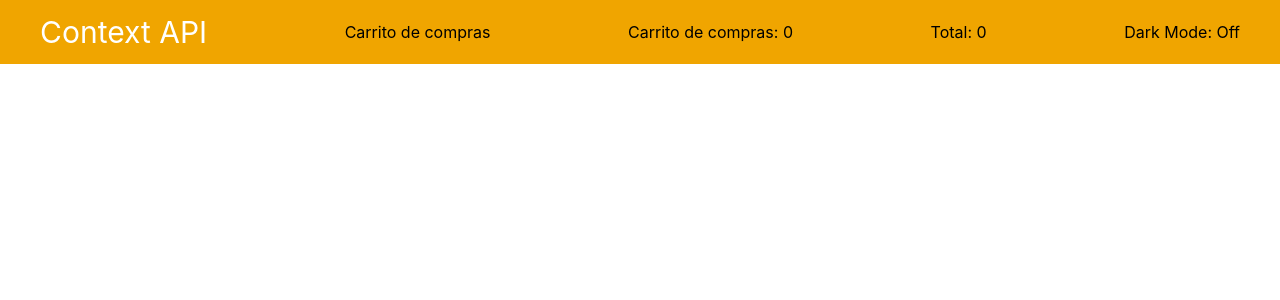
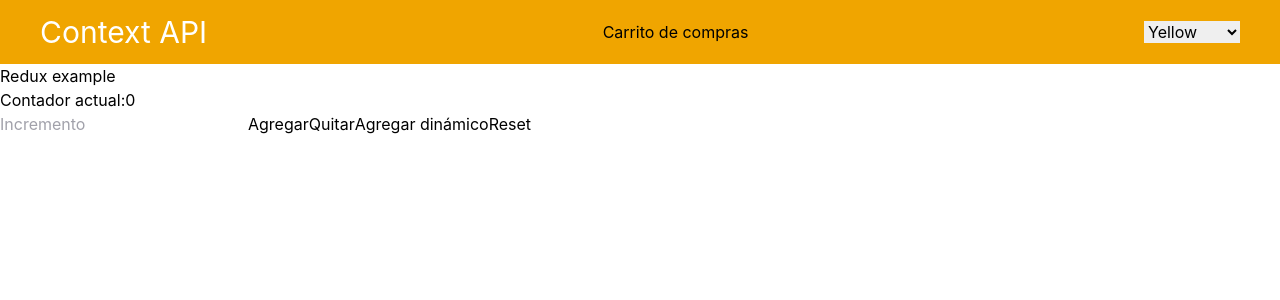
Before and after one commit to DanielMezaAcademlo/curso-react-aug-2021, a React (Create React App) app in the folder react-academlo/: page /example in a window 1280 px wide. Shown: the top 300 px of the page. Built offline with nearby package versions, Linux system fonts and the light colour scheme.

Commit message:
useDispatch y useSelector

```diff
--- a/react-academlo/package.json
+++ b/react-academlo/package.json
@@ -9,6 +9,7 @@
     "@testing-library/user-event": "^12.8.3",
     "react": "^17.0.2",
     "react-dom": "^17.0.2",
+    "react-redux": "^7.2.6",
     "react-router-dom": "^5.3.0",
     "react-scripts": "4.0.3",
     "web-vitals": "^1.1.2"
--- a/react-academlo/src/App.js
+++ b/react-academlo/src/App.js
@@ -4,10 +4,11 @@ import "./App.css";
 import { BrowserRouter, Switch, Route } from "react-router-dom";
 
 //Views
-import Home from "./pages/Home/Home";
-import Followers from "./pages/Followers/Followers";
-import Store from "./pages/Store/Store";
-import Cart from "./pages/Cart/Cart";
+import Home from "./Pages/Home/Home";
+import Followers from "./Pages/Followers/Followers";
+import Store from "./Pages/Store/Store";
+import Cart from "./Pages/Cart/Cart";
+import Example from "./Pages/Example/Example";
 
 //Layout
 import MainLayout from "./Layouts/MainLayout";
@@ -36,6 +37,10 @@ function App() {
               <Route path="/store/cart" exact>
                 <Cart />
               </Route>
+
+              <Route path="/example" exact>
+                <Example />
+              </Route>
             </MainLayout>
           </Switch>
         </BrowserRouter>
--- a/react-academlo/src/Components/Custom/Header/Header.jsx
+++ b/react-academlo/src/Components/Custom/Header/Header.jsx
@@ -8,14 +8,17 @@ import DarkModeContext from "../../../Context/DarkModeContext";
 import StoreContext from "../../../Context/StoreContext";
 
 const Header = () => {
-  const { darkMode, handleDarkMode } = useContext(DarkModeContext);
-  const { state } = useContext(StoreContext);
+  const { state, dispatch } = useContext(DarkModeContext);
+  //const { state } = useContext(StoreContext);
+
+  const handleHeaderColor = e => {
+    console.log(e.target.value.toUpperCase());
+    dispatch({ type: e.target.value.toUpperCase() });
+  };
 
   return (
     <header
-      className={`h-16  flex justify-between items-center mi-clase  ${
-        darkMode ? "bg-black" : "bg-yellow"
-      }`}
+      className={`h-16 bg-${state.color} flex justify-between items-center mi-clase`}
     >
       <h2 className="ml-10 text-2xl tablet:text-3xl	text-white">
         <Link to="/store">Context API</Link>
@@ -23,16 +26,29 @@ const Header = () => {
 
       <Link to={"/store/cart"}>Carrito de compras</Link>
 
-      <p>Carrito de compras: {state.cart.length}</p>
-      <p>Total: {state.total}</p>
+      {/* <p>Carrito de compras: {state.cart.length}</p>
+      <p>Total: {state.total}</p> */}
 
       <p className="mr-10 text-white block tablet:hidden">Menu</p>
-      <button
+      {/* <button
         className={`mr-10 ${darkMode ? "text-white" : "text-black"}`}
         onClick={handleDarkMode}
       >
         Dark Mode: {darkMode ? "On" : "Off"}{" "}
-      </button>
+      </button> */}
+      <select
+        name=""
+        id=""
+        className="mr-10"
+        onChange={e => handleHeaderColor(e)}
+      >
+        <option value="yellow" selected>
+          Yellow
+        </option>
+        <option value="dark">Dark</option>
+        <option value="light_blue">Light Blue</option>
+        <option value="main_blue">Main Blue</option>
+      </select>
     </header>
   );
 };
--- a/react-academlo/src/Context/DarkModeContext.jsx
+++ b/react-academlo/src/Context/DarkModeContext.jsx
@@ -1,17 +1,47 @@
-import React, { createContext, useState } from "react";
+import React, { createContext, useState, useReducer } from "react";
 
 //Crear contexto
 const DarkModeContext = createContext();
 
+const initialState = {
+  color: "yellow"
+};
+
+const reducer = (state, action) => {
+  switch (action.type) {
+    case "YELLOW":
+      return {
+        ...state,
+        color: "yellow"
+      };
+
+    case "MAIN_BLUE":
+      return {
+        ...state,
+        color: "main_blue"
+      };
+
+    case "LIGHT_BLUE":
+      return {
+        ...state,
+        color: "light_blue"
+      };
+
+    case "DARK":
+      return {
+        ...state,
+        color: "black"
+      };
+    default:
+      return state;
+  }
+};
+
 //Crear Provider
+const DarkModeProvider = ({ children }) => {
+  const [state, dispatch] = useReducer(reducer, initialState);
 
-const DarkModeProvider = ({ children }) => {
-  const [darkMode, setDarkMode] = useState(false);
-
-  //Funciones
-  const handleDarkMode = () => setDarkMode(!darkMode);
-
-  const data = { darkMode, handleDarkMode };
+  const data = { state, dispatch };
 
   return (
     <DarkModeContext.Provider value={data}>{children}</DarkModeContext.Provider>
--- /dev/null
+++ b/react-academlo/src/Pages/Example/Example.jsx
@@ -0,0 +1,49 @@
+import React, { useState } from "react";
+import { useDispatch, useSelector } from "react-redux";
+
+//Actions
+import {
+  addCounter,
+  subsCounter,
+  addDinamico
+} from "../../redux/actions/counter.action";
+const Example = () => {
+  const [incremento, setIncremento] = useState(0);
+
+  const dispatch = useDispatch();
+  const { value } = useSelector(state => state.counter);
+
+  const handleAdd1 = () => {
+    dispatch(addCounter());
+  };
+
+  const handleSubs1 = () => {
+    dispatch(subsCounter());
+  };
+
+  const handleAddDinamico = incremento => {
+    dispatch(addDinamico(parseInt(incremento)));
+  };
+
+  return (
+    <div>
+      <h2>Redux example</h2>
+      <p>Contador actual:{value} </p>
+
+      <input
+        type="number"
+        placeholder="Incremento"
+        onChange={e => setIncremento(e.target.value)}
+      />
+
+      <button onClick={handleAdd1}>Agregar</button>
+      <button onClick={handleSubs1}>Quitar</button>
+      <button onClick={() => handleAddDinamico(incremento)}>
+        Agregar dinámico
+      </button>
+      <button>Reset</button>
+    </div>
+  );
+};
+
+export default Example;
--- a/react-academlo/src/index.js
+++ b/react-academlo/src/index.js
@@ -1,11 +1,15 @@
 import React from "react";
 import ReactDOM from "react-dom";
+import { Provider } from "react-redux";
+import { store } from "./redux/store/store";
 import "./index.css";
 import App from "./App";
 
 ReactDOM.render(
   <React.StrictMode>
-    <App />
+    <Provider store={store}>
+      <App />
+    </Provider>
   </React.StrictMode>,
   document.getElementById("root")
 );
--- /dev/null
+++ b/react-academlo/src/redux/actions/counter.action.js
@@ -0,0 +1,20 @@
+import { counterTypes } from "../types/counter.types";
+
+export const addCounter = () => {
+  return {
+    type: counterTypes.ADD
+  };
+};
+
+export const subsCounter = () => {
+  return {
+    type: counterTypes.SUBS
+  };
+};
+
+export const addDinamico = incremento => {
+  return {
+    type: counterTypes.ADD_DINAMICO,
+    payload: incremento
+  };
+};
--- /dev/null
+++ b/react-academlo/src/redux/reducers/counter.reducer.js
@@ -0,0 +1,29 @@
+import { counterTypes } from "../types/counter.types";
+
+const initialState = {
+  value: 0
+};
+export const counterReducer = (state = initialState, action) => {
+  switch (action.type) {
+    case counterTypes.ADD:
+      return {
+        ...state,
+        value: state.value + 1
+      };
+
+    case counterTypes.SUBS:
+      return {
+        ...state,
+        value: state.value - 1
+      };
+
+    case counterTypes.ADD_DINAMICO:
+      return {
+        ...state,
+        value: state.value + action.payload
+      };
+
+    default:
+      return state;
+  }
+};
--- /dev/null
+++ b/react-academlo/src/redux/store/store.js
@@ -0,0 +1,25 @@
+//1. Importaciones necesarias
+import { createStore, combineReducers } from "redux";
+//Reducers
+import { counterReducer } from "../reducers/counter.reducer";
+//2. CombineReducers
+
+const reducers = combineReducers({
+  counter: counterReducer
+});
+
+// {
+//   counter: {
+//     value: 0;
+//   },
+//   otrosReducers: {
+//     propiedades: 0
+//   }
+// }
+
+//3. Ceación y exportación del store
+
+export const store = createStore(
+  reducers,
+  window.__REDUX_DEVTOOLS_EXTENSION__ && window.__REDUX_DEVTOOLS_EXTENSION__()
+);
--- /dev/null
+++ b/react-academlo/src/redux/types/counter.types.js
@@ -0,0 +1,5 @@
+export const counterTypes = {
+  ADD: "ADD_COUNTER",
+  SUBS: "SUBS_COUNTER",
+  ADD_DINAMICO: "ADD_DINAMICO"
+};
```
Also changed, not shown: 1 other file (tests, documents, lock files or other folders).
